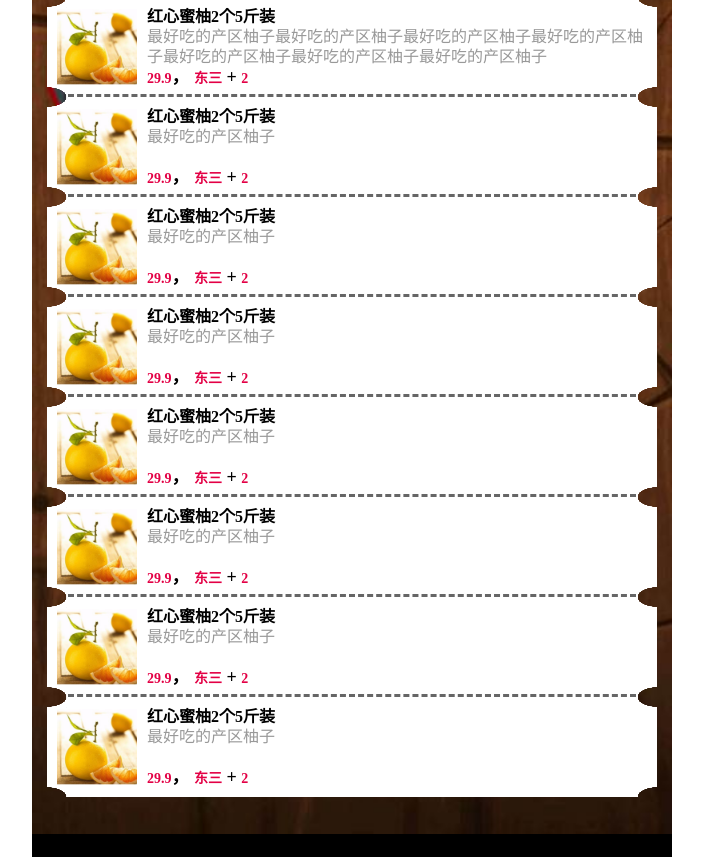
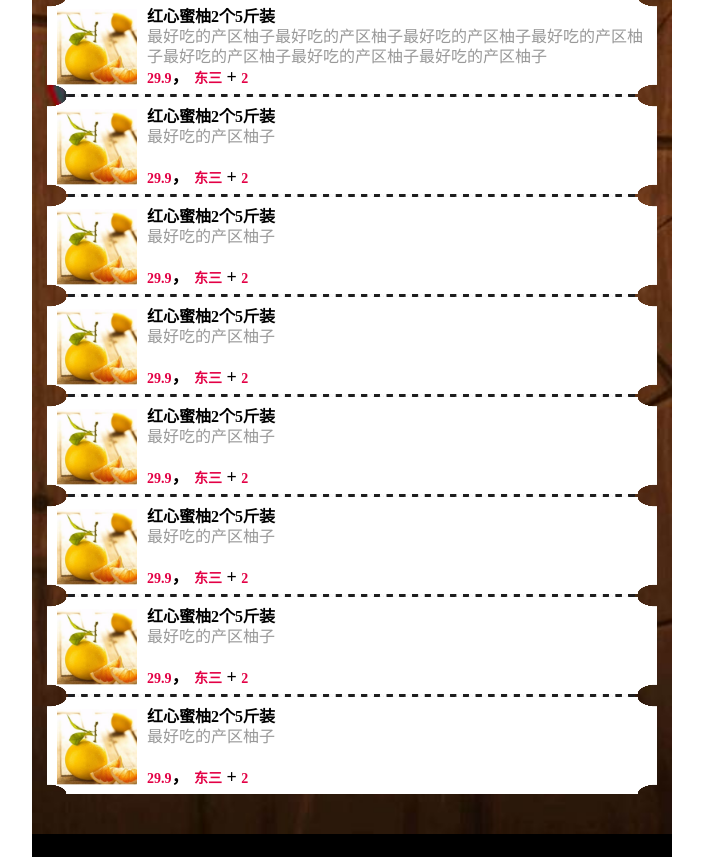
Before and after one commit to MomoKiller/Goodslist, a plain HTML site: page index.html in a window 1280 px wide. Shown: the part 233-1090 px from the top of the page, without its empty margins (288-991 px from the left). Drawn offline with Linux system fonts and the light colour scheme.

Commit message:
修改中间线条

```diff
--- a/resources/c/index.css
+++ b/resources/c/index.css
@@ -36,11 +36,8 @@ html,body{
     height: 100px;
     overflow: hidden;
     background: url(../i/list_bg.png) no-repeat;
-    background-size: 100% 100%;
+    background-size: 100% 97px;
     position: relative;
-}
-.main ul.goods_list li:last-child{
-    border-bottom: none;
 }
 .main ul.goods_list li .img_wrap{
     height: 80px;
@@ -100,12 +97,14 @@ html,body{
 .main ul.goods_list li .goods_bottom{
     position: absolute;
     bottom: 0;
-    border-bottom: dashed 3px #666666;
     width: 93%;
     margin-left: 3.5%;
+    height: 3px;
+    background: url(../i/line.png) no-repeat;
+    background-size: 100% 3px;
 }
 .main ul.goods_list li:last-child .goods_bottom{
-    border-bottom: none;
+    background: none;
 }
 
 /* 弹框 */
```
Also changed, not shown: resources/i/line.png (added).
